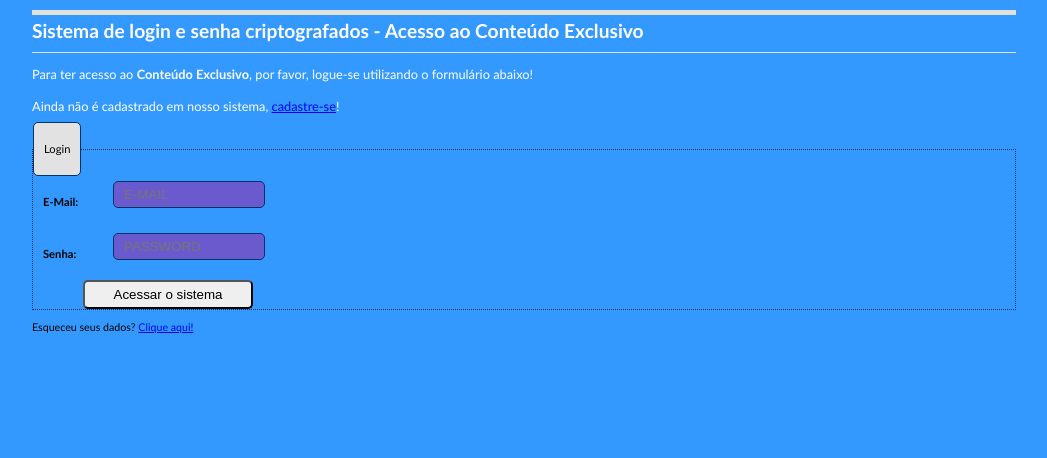
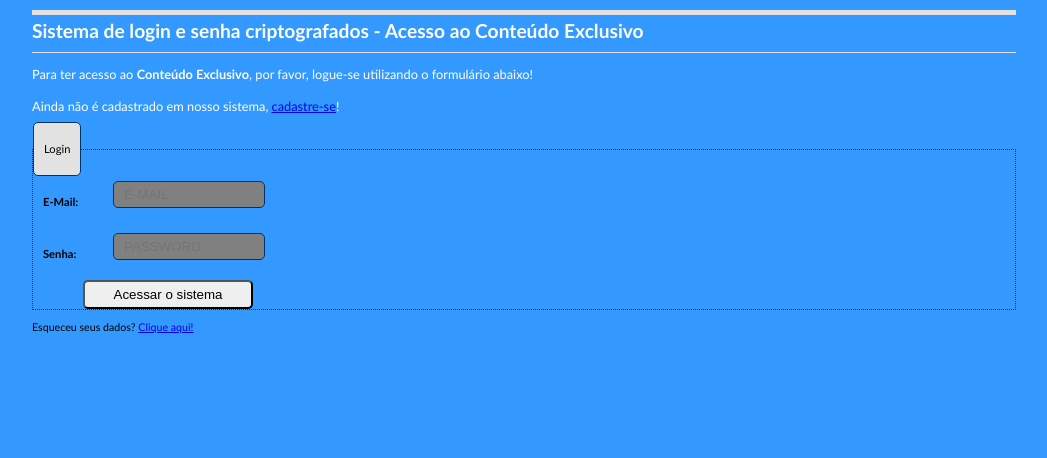
Before and after one commit to Lazaro2/bookish-coto-engine, a PHP site: page /index.php in a window 1280 px wide. Shown: the top 458 px of the page, without its empty margins (116-1163 px from the left). Run offline with PHP 8.4, Linux system fonts and the light colour scheme.

Commit message:
Update minha_folha_de_estilo.css

```diff
--- a/minha_folha_de_estilo.css
+++ b/minha_folha_de_estilo.css
@@ -58,7 +58,7 @@ p {
 
 #conteudo form input[type="email"],#conteudo form input[type="text"], #conteudo form input[type="password"] {
      float:center;
-     background-color:slateBlue;
+     background-color:gray;
      text-indent:10px;
      width:150px;
      height:25px;
```
